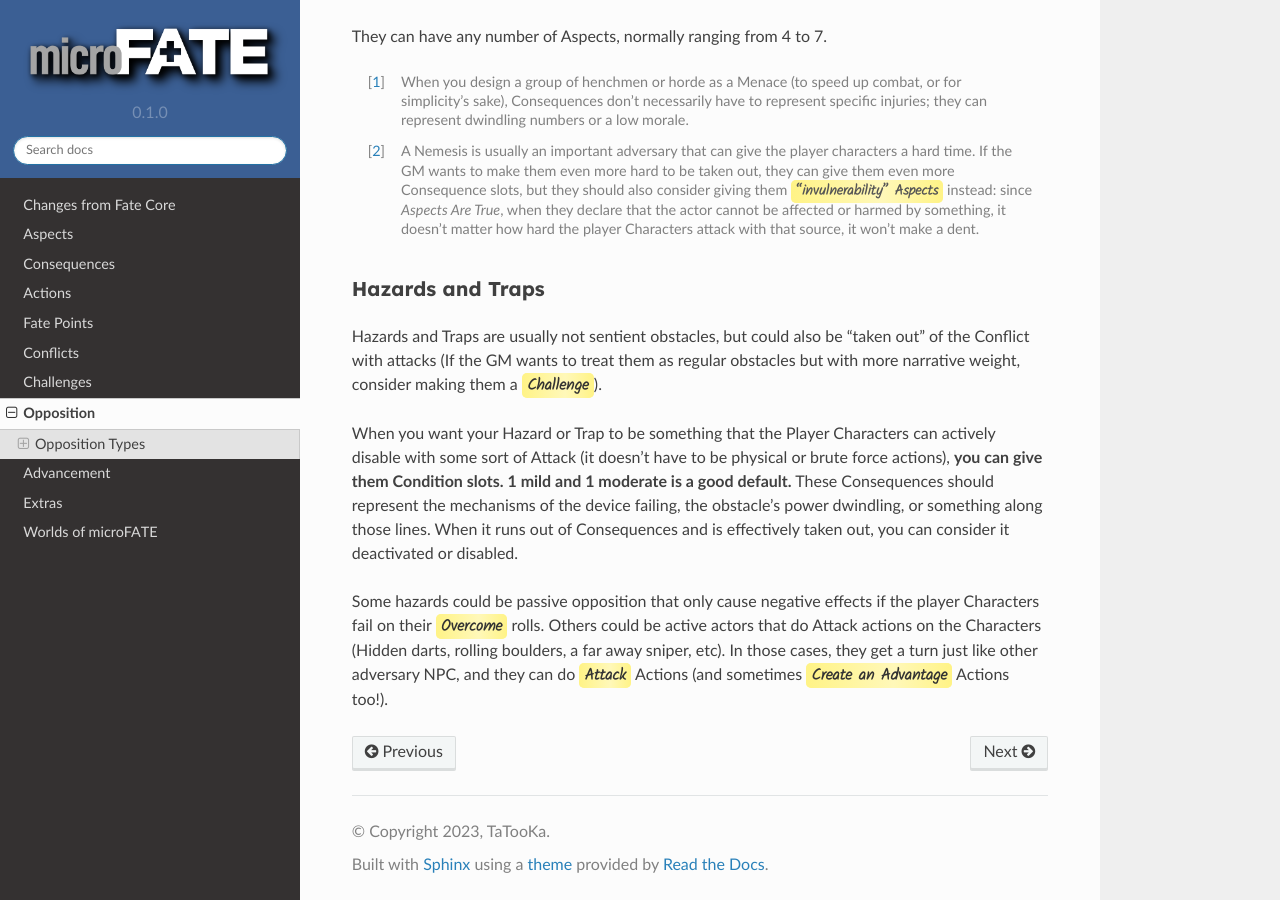
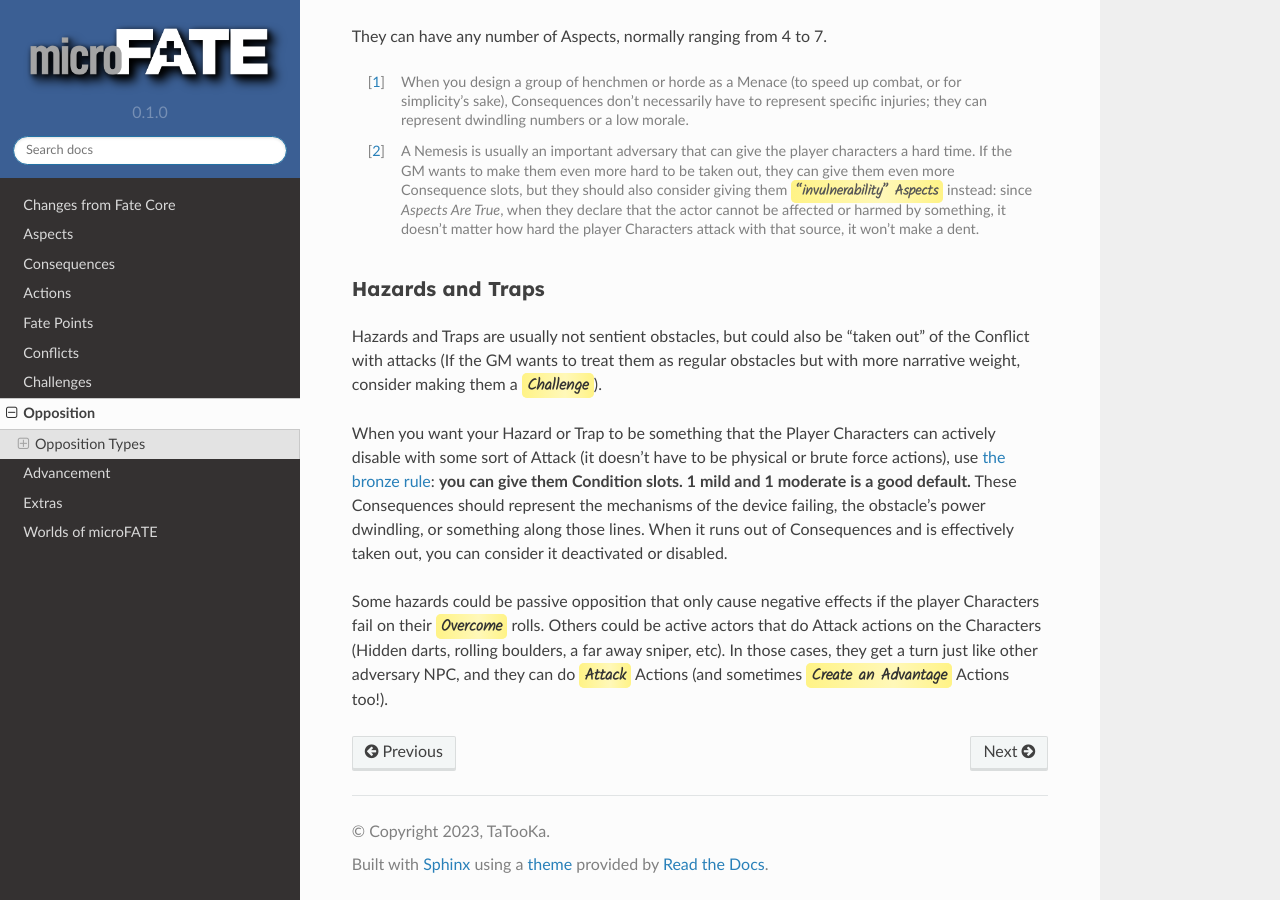
Before and after one commit to TaTooKa/microfate, a Sphinx documentation site: the page built from docs/source/pages/opposition.rst, in a window 1280 px wide and 900 px high, scrolled down 646 px. Built offline with Sphinx 7.4.7 and the Read the Docs theme 2.0.0, drawn with Linux system fonts in a browser that asks for light colours; cross-references to code outside the pages are shown as plain code.

Commit message:
add a new link.

```diff
--- a/docs/source/pages/opposition.rst
+++ b/docs/source/pages/opposition.rst
@@ -39,7 +39,7 @@ them a :hoverxref:`Challenge <challenges>`).
 
 When you want your Hazard or Trap to be something that the Player
 Characters can actively disable with some sort of Attack (it doesn’t
-have to be physical or brute force actions), **you can give them
+have to be physical or brute force actions), use `the bronze rule <https://fate-srd.com/fate-system-toolkit/bronze-rule>`_: **you can give them
 Condition slots. 1 mild and 1 moderate is a good default.** These
 Consequences should represent the mechanisms of the device failing, the
 obstacle’s power dwindling, or something along those lines. When it runs
```
